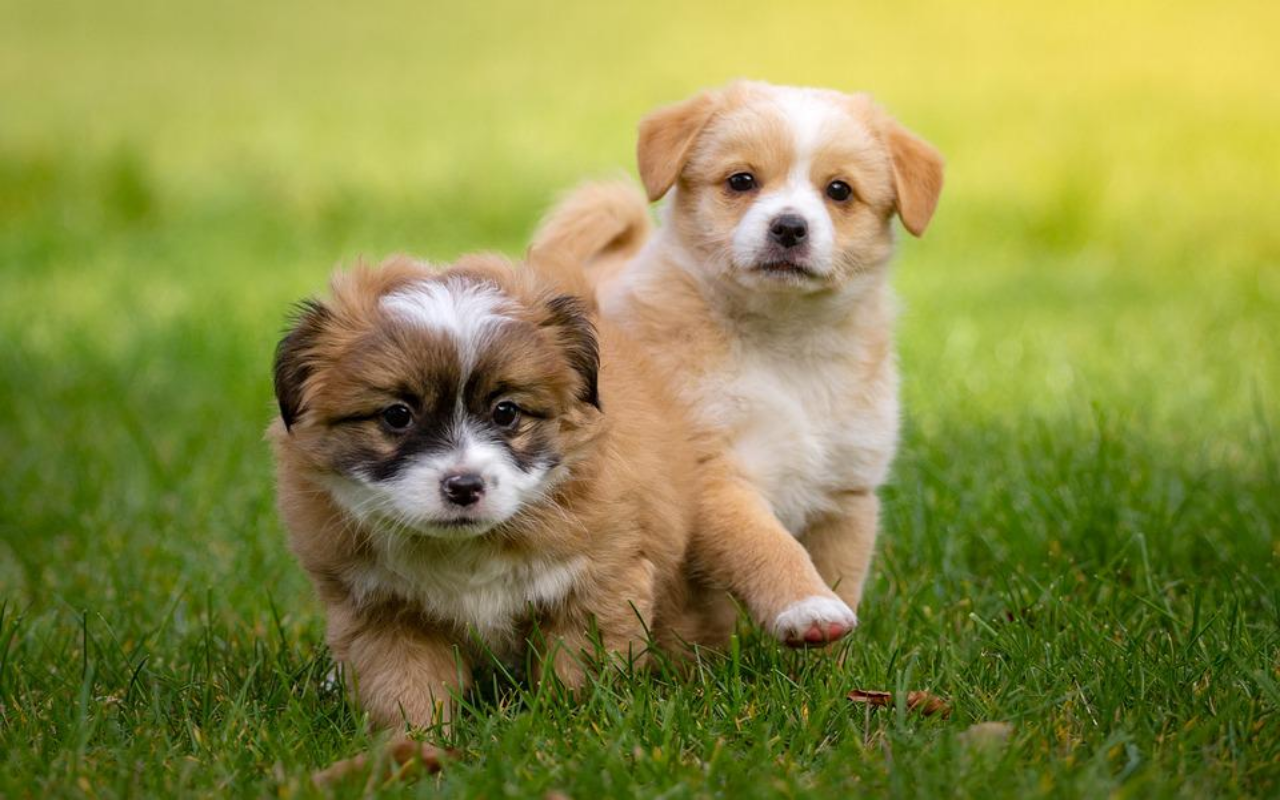
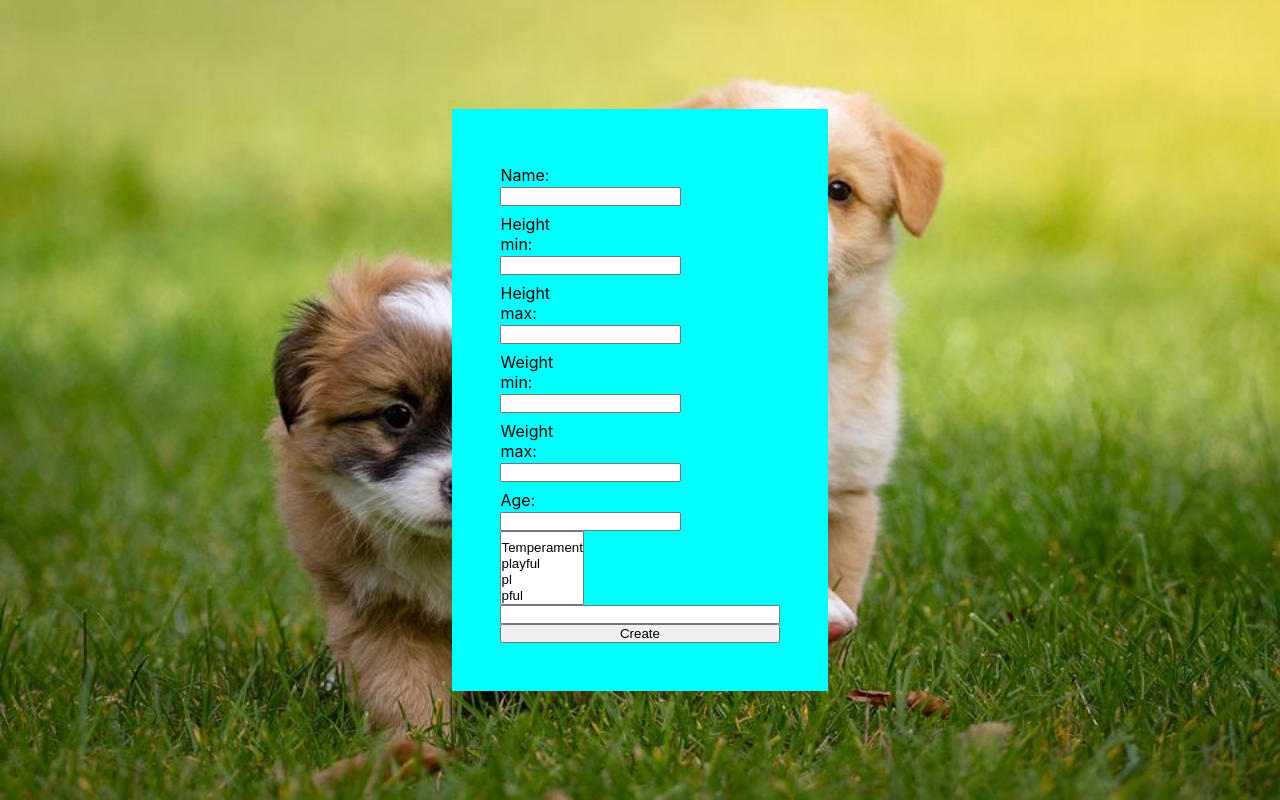
Before and after one commit to hurtado82/dogs, a React (Create React App) app in the folder client/: page /create in a window 1280 px wide. Built offline with nearby package versions, Linux system fonts and the light colour scheme.

Commit message:
se hizo un form en componente create

```diff
--- a/client/src/App.js
+++ b/client/src/App.js
@@ -1,19 +1,17 @@
-import React from 'react';
+import './App.css';
+import Home from "./components/Home"
 import { Route } from 'react-router-dom';
-import './App.css';
-import Header from "./components/Header"
+import DogDetail from "./components/DogDetail"
 import LandingPage from './components/LandingPage';
-import Home from "./components/Home"
-import DogDetail from "./components/DogDetail"
+import Create from './components/Create';
 
 function App() {
-
   return (
     <div className="App">
       <Route exact path="/" component={LandingPage} />
-      <Route exact path="/dogs" component={Header} />
       <Route exact path="/dogs" component={Home} />
       <Route exact path="/dogs/:id" component={DogDetail} />
+      <Route exact path="/create" component={Create} />
     </div>
   );
 }
--- a/client/src/components/Card.js
+++ b/client/src/components/Card.js
@@ -1,7 +1,8 @@
+import "../css/Card.css"
 import { Link } from "react-router-dom";
-import "../css/Card.css"
 
 export default function Card({ id, name, image, weight, temperament, height, age}) {
+
   return (
     <div>
       <div className="card-box">
--- /dev/null
+++ b/client/src/components/Create.js
@@ -0,0 +1,123 @@
+import "../css/Create.css"
+import { useState } from "react"
+
+export default function Create() {
+  const [input, setInput] = useState({
+    age: "",
+    name: "",
+    heightMin: "",
+    heightMax: "",
+    weightMin: "",
+    weightMax: "",
+    temperament: "",
+  });
+  const { name, heightMin, heightMax, weightMin, weightMax, age, temperament } = input
+  const handleSubmit = (e) => {
+    e.preventDefault()
+
+    fetch("http://localhost:3001/dogs", {
+      method: "post",
+      headers: { "Content-Type": "application/json" },
+      body: JSON.stringify({
+        name: name,
+        height: heightMin,
+        weight: `${weightMin} - ${weightMax}`,
+        age: age,
+        temperament: temperament,
+      }),
+    })
+      .then((res) => res.json())
+      .then((result) => console.log(result));
+    console.log(input)
+  }
+
+  const handleInputChange = (e) => {
+    const { name, value } = e.target
+    setInput({
+      ...input,
+      [name]: value
+    })
+    console.log(input);
+  }
+
+  return (
+    <div className="main">
+      <form onSubmit={handleSubmit}>
+        <div className="container-form">
+          <label className="label-form" name="name">
+            <span className="label-span">Name: </span>
+            <input
+              type="text"
+              name="name"
+              value={name}
+              onChange={handleInputChange}
+            />
+          </label>
+
+          <label className="label-form" name="heightMin">
+            <span className="label-span">Height min: </span>
+            <input
+              type="text"
+              name="heightMin"
+              value={heightMin}
+              onChange={handleInputChange}
+            />
+          </label>
+
+          <label className="label-form" name="heightMax">
+            <span className="label-span">Height max: </span>
+            <input
+              type="text"
+              name="heightMax"
+              value={heightMax}
+              onChange={handleInputChange}
+            />
+          </label>
+
+          <label className="label-form" name="weightMin">
+            <span className="label-span">Weight min: </span>
+            <input
+              type="text"
+              name="weightMin"
+              value={weightMax}
+              onChange={handleInputChange}
+            />
+          </label>
+
+          <label className="label-form" name="weightMax">
+            <span className="label-span">Weight max: </span>
+            <input
+            type="text"
+            name="weightMax"
+            value={weightMax}
+            onChange={handleInputChange} />
+          </label>
+
+          <label className="label-form" name="age">
+            <span className="label-span">Age: </span>
+            <input
+              type="text"
+              name="age"
+              value={age}
+              onChange={handleInputChange}
+            />
+          </label>
+
+          <select className="label-form" multiple={true}>
+            <option value="alho">Temperament</option>
+            <option value="alho">playful</option>
+            <option value="alho">pl</option>
+            <option value="alho">pful</option>
+          </select>
+          <input
+            type="text"
+            name="temperament"
+            value={temperament}
+            onChange={handleInputChange}
+          />
+          <input type="submit" value={"Create"} />
+        </div>
+      </form>
+    </div>
+  );
+}
--- a/client/src/components/DogDetail.js
+++ b/client/src/components/DogDetail.js
@@ -15,7 +15,6 @@ export default function DogDetail() {
   }, [dispatch, id]);
   return (
     <div>
-      <h2>Detail</h2>
       {weight ? (
         <div>
           <h2>{name}</h2>
--- a/client/src/components/Home.js
+++ b/client/src/components/Home.js
@@ -1,40 +1,65 @@
-import { useDispatch, useSelector } from "react-redux";
+import "../css/Home.css";
+import Card from "./Card";
+import Header from "./Header";
+import loading from "../images/loading.gif";
 import { getDogs } from "../redux/actions";
 import { useEffect, useState } from "react";
-import Card from "./Card";
-import loading from "../images/loading.gif"
-import "../css/Home.css"
+import { useDispatch, useSelector } from "react-redux";
 
 export default function Home() {
-  const [currentPage, setCurrentPage] = useState(0)
+  const dispatch = useDispatch();
+  const [counter, setCounter] = useState(1);
+  const [currentPage, setCurrentPage] = useState(0);
   const dogs = useSelector((state) => state.getAllDogs);
-  const inputSearch = useSelector((state) => state.inputSearch);
   const selectOption = useSelector((state) => state.selectOption);
-  const dispatch = useDispatch();
-
-  let quantityCard = 8;
-  const dogsByPage = dogs.slice(currentPage, currentPage + quantityCard
-  );
 
   useEffect(() => {
     dispatch(getDogs());
-  }, [dispatch]);
+  }, []);
 
+  let numberOfPage = null;
+  const NUMBER_OF_CARD = 8;
+  const filteredDogs = () => {
+    if (selectOption) {
+      const result = dogs.filter((f) => f.temperament?.includes(selectOption));
+      if(result.length >= NUMBER_OF_CARD) {
+        numberOfPage = Math.floor(result.length / NUMBER_OF_CARD)
+      }
+      console.log(result, Math.floor( numberOfPage ));
+      return result.slice(currentPage, currentPage + NUMBER_OF_CARD);
+    }
+    return dogs.slice(currentPage, currentPage + NUMBER_OF_CARD);
+  };
+
+  const select = () => {
+      setCurrentPage(0);
+    };
+  const clickOnSearch = () => {
+    setCurrentPage(0);
+    console.log("se hizo click");
+  }
   const next = () => {
-    setCurrentPage(currentPage + quantityCard);
-  }
+    setCounter(counter + 1);
+    console.log(currentPage, filteredDogs().length);
+    if (filteredDogs().length === 8)
+      setCurrentPage(currentPage + NUMBER_OF_CARD);
+    else if (counter === numberOfPage) setCounter(0);
+    console.log(currentPage, numberOfPage);
+  };
   const prev = () => {
-    if(currentPage > 0) setCurrentPage(currentPage - quantityCard);
+    if(currentPage > 0) setCurrentPage(currentPage - NUMBER_OF_CARD);
   };
   return (
     <div>
+      <Header select={select}
+      clickOnSearch={clickOnSearch} />
       <button onClick={prev}>Prev</button>
       <button onClick={next}>Next</button>
       <section className="container-cards">
         {dogs.length === 0 ? (
           <img src={loading} alt="Loading" />
           ) : (
-          dogsByPage.map((dog) => (
+                filteredDogs()?.map((dog) => (
                   <Card
                     id={dog.id}
                     name={dog.name}
@@ -44,7 +69,8 @@ export default function Home() {
                     temperament={dog.temperament}
                   />
                 ))
-        )}
+              )
+        }
       </section>
     </div>
   );
--- a/client/src/components/LandingPage.js
+++ b/client/src/components/LandingPage.js
@@ -1,15 +1,15 @@
+import "../css/LandingPage.css"
 import { Link } from "react-router-dom";
-import "../css/LandingPage.css"
 
 export default function LandingPage() {
   return (
-    // <section className="section">
+    <section className="section">
       <div className="container-landing">
         <h1>Hi!, welcome to Dogs World</h1>
         <Link to={"/dogs"}>
           <button> More</button>
         </Link>
       </div>
-    // </section>
+    </section>
   );
 }
--- a/client/src/components/Search.js
+++ b/client/src/components/Search.js
@@ -1,42 +1,60 @@
  import { useState } from "react"
  import { useDispatch, useSelector } from "react-redux"
- import { getDogs, inputSearch, selectOption } from "../redux/actions";
+ import { getDogs, selectOption } from "../redux/actions";
 
- export default function Search() {
-  const [ input, setInput ] = useState("")
-  const [selectOptionState, setSelectOptionState] = useState("");
-  const filters = useSelector((state) => state.getAllDogs);
+ export default function Search(props) {
+   const [input, setInput] = useState("");
+   const allDogs = useSelector((state) => state.getAllDogs);
 
-  const dispatch = useDispatch()
+   const dispatch = useDispatch();
 
    const handleInputChange = (e) => {
-    const { value } = e.target
+     const { value } = e.target;
      setInput(value);
-     dispatch(inputSearch(input));
+   };
+
+  const handleClick = () => {
+     let numberOfClick = 0
+    if (input) {
+      dispatch(getDogs(input));
+      props.clickOnSearch()
+      numberOfClick++
+    }
+    setInput("")
+    if(numberOfClick > 1) {
+      setTimeout(() => dispatch(getDogs()), 2000);
+      numberOfClick = 0;
     }
 
-  const handleClick = () => {
-    if (!selectOptionState || selectOptionState === "name") {
-      dispatch(getDogs(input));
-    } else if (input) {
-      const result = filters.filter(
-        (f) => f[selectOptionState]?.toLowerCase().includes(input) === true
+  };
+
+   const handleSelect = (e) => {
+     const select = e.target.value;
+     dispatch(selectOption(select));
+     props.select(select);
+   };
+   const tempsFound = [];
+   allDogs.map((t) =>
+     t.temperament?.split(",").map((element) => tempsFound.push(element))
    );
-      console.log(result);
-    }
-  }
-   const handleSelect = (e) => {
-    const select = e.target.value
-    dispatch(selectOption(select));
-    setSelectOptionState(select);
-    console.log(selectOptionState);
-  }
+   const tempFiltered = [...new Set(tempsFound)];
    return (
      <div>
+       <select disabled>
+         <option>Filter by</option>
+         <option>a-z</option>
+         <option>z-a</option>
+         <option>Weight</option>
+       </select>
        <select id="filter" name="filter" onChange={handleSelect}>
-        <option value="">Select</option>
-        <option value={"temperament"}>Temperament</option>
-        <option value={"name"}>Breed</option>
+         <option value="">Temperament</option>
+         {tempFiltered.map((t, index) => {
+           return (
+             <option key={index} value={t}>
+               {t}
+             </option>
+           );
+         })}
        </select>
        <input
          id="search"
--- /dev/null
+++ b/client/src/css/Create.css
@@ -0,0 +1,21 @@
+.main {
+  display: flex;
+  justify-content: center;
+  align-items: center;
+  height: 100vh;
+  width: 100%;
+}
+
+.container-form {
+  padding: 3rem;
+  background-color: aqua;
+  display: grid;
+}
+/* form {
+    width: 40%;
+} */
+.label-form {
+    width: 30%;
+    text-align: left;
+    padding-top:0.5rem ;
+}
--- a/client/src/css/Home.css
+++ b/client/src/css/Home.css
@@ -1,4 +1,4 @@
-.container-cards {
+ .container-cards {
     display: grid;
     grid-template-columns: repeat( 4, 1fr );
 }
```
Also changed, not shown: client/src/components/Header.js (+9 -3 lines), client/src/redux/actions.js (+6 -6 lines), client/src/redux/reducer.js (+6 -6 lines), 2 other files (tests, documents, lock files or other folders). Lines whose indentation alone changed are shown as unchanged.
